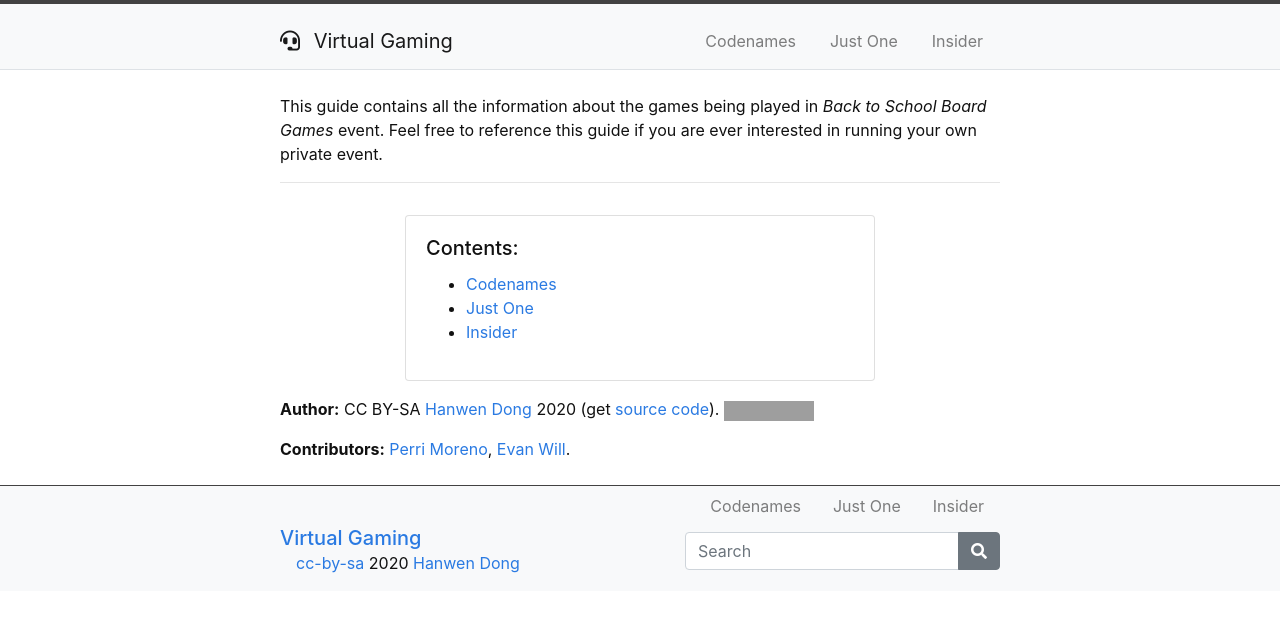
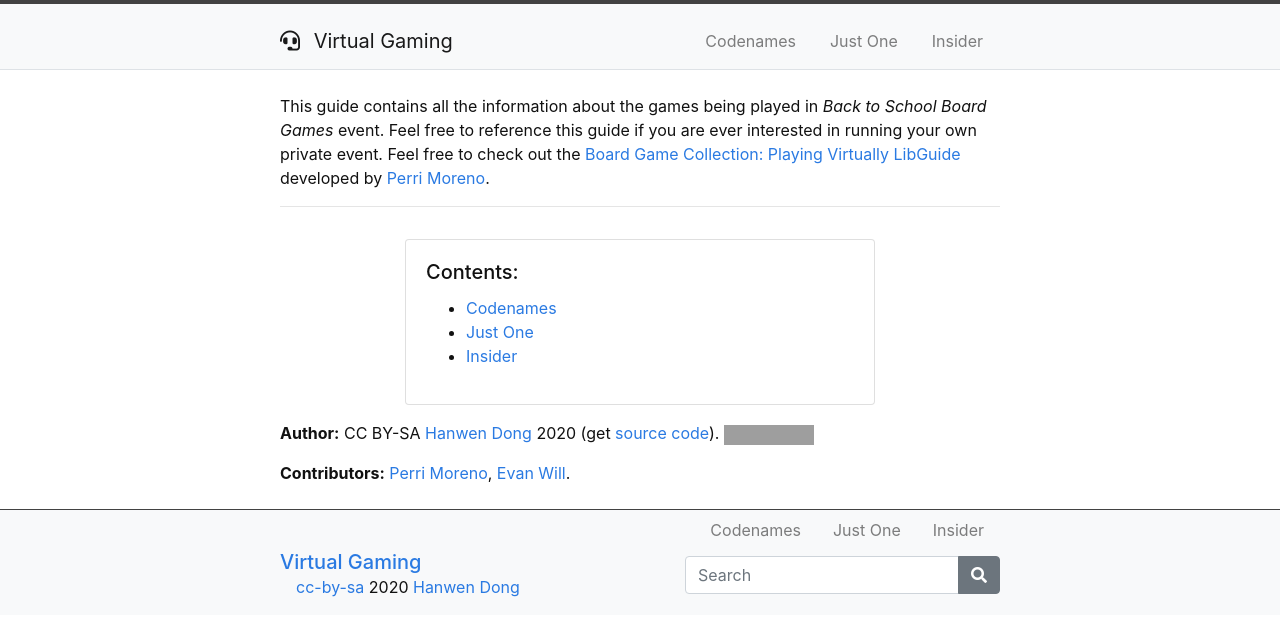
Before and after one commit to hanwendong1/VirtualGaming, a Jekyll site: the page built from index.md, in a window 1280 px wide. Shown: the top 636 px of the page. Built offline with Jekyll 4.4.1, drawn with Linux system fonts in a browser that asks for light colours; grey boxes are pictures that could not be loaded.

Commit message:
Update index.md

```diff
--- a/index.md
+++ b/index.md
@@ -3,7 +3,7 @@
 layout: default
 ---
 
-This guide contains all the information about the games being played in *Back to School Board Games* event. Feel free to reference this guide if you are ever interested in running your own private event.
+This guide contains all the information about the games being played in *Back to School Board Games* event. Feel free to reference this guide if you are ever interested in running your own private event. Feel free to check out the [Board Game Collection: Playing Virtually LibGuide](https://libguides.uidaho.edu/Games/virtual) developed by <a href = "mailto: pmoreno@uidaho.edu">Perri Moreno</a>.
 
 
 ------
```
